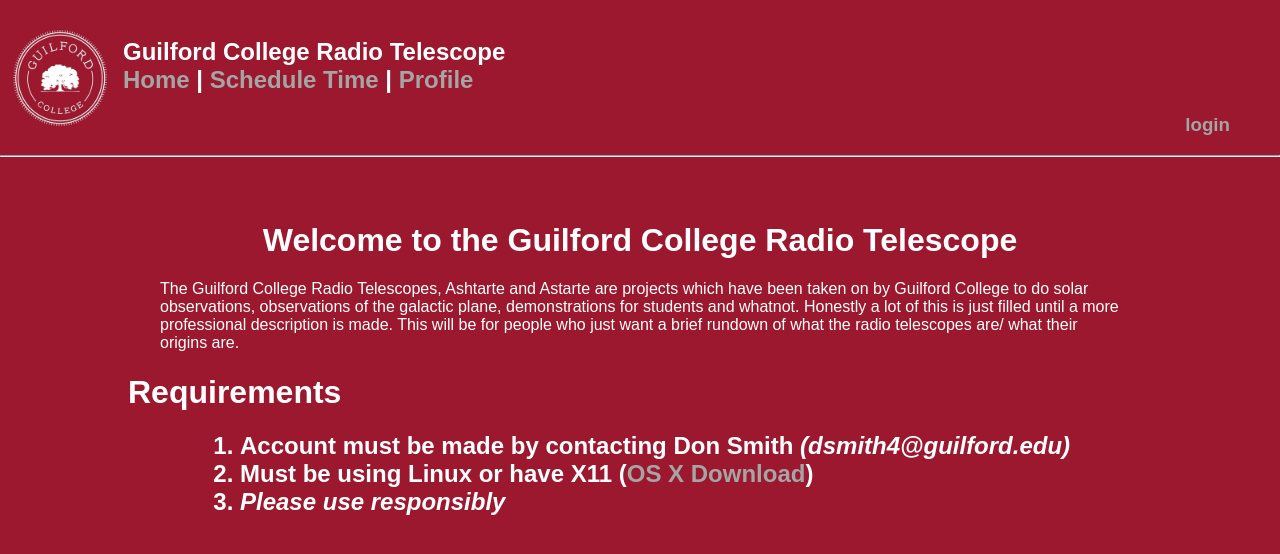
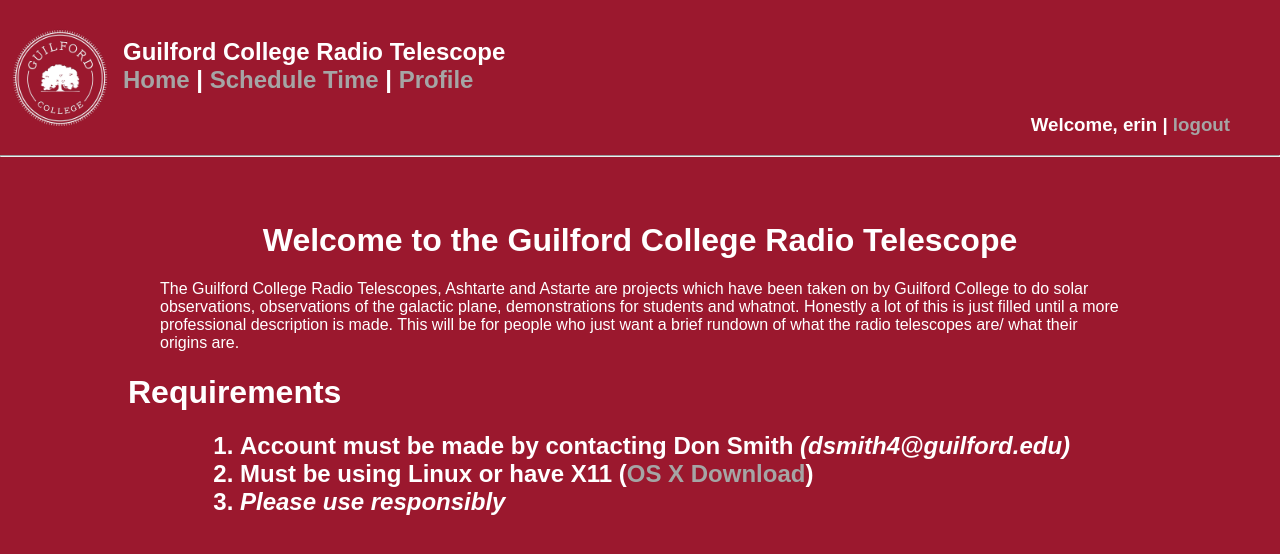
Before and after one commit to eggoeke/radiotelescope, a Flask app: page / in a window 1280 px wide. Shown: the top 554 px of the page. Run offline with Flask 2, Linux system fonts and the light colour scheme; a user stored in the database is signed in.

Commit message:
Login template support

```diff
--- a/app/static/guilfordize.css
+++ b/app/static/guilfordize.css
@@ -2,7 +2,7 @@
     background-color: #9B182E;
 }
 
-h1, h2, p, ol, li {
+h1, h2, h3, p, ol, li {
     color: #FFFFFF;
 }
 
@@ -21,7 +21,7 @@
 ol, li {
         margin-left: 5em;
 }
-div > a > h3{
+div > a > h3, div > h3 > a {
 	margin-right: 50px;
 }
 
--- a/app/templates/base.html
+++ b/app/templates/base.html
@@ -14,7 +14,11 @@
 	<h2> Guilford College Radio Telescope
 	<br>
 	<a href="/index">Home</a>  |  <a href="/calendar">Schedule Time</a>  |  <a href = "/profile"> Profile</a></h2>
+{% if current_user.get_id() != None  %}
+	<h3 align="right"> Welcome, {{ current_user.username }} |<a href="/logout"> logout</a> </h3>
+{% else %}
 	<a href="/login"><h3 align="right"> login</h3> </a>
+{% endif %}
 	</div>
     <hr><br><br>
     {% with messages = get_flashed_messages() %}
```
